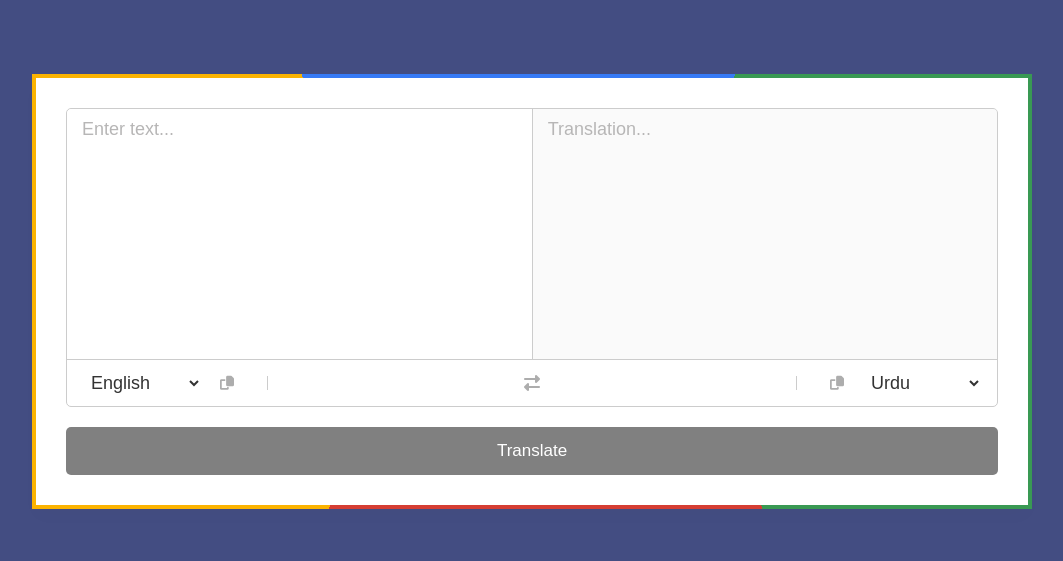
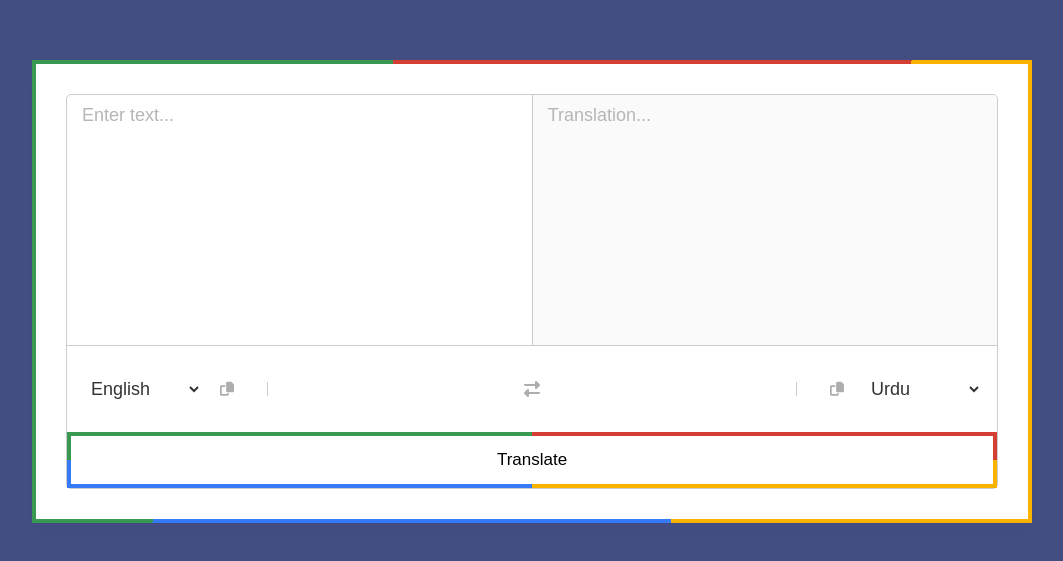
Before and after one commit to sakhawatabbasi/Language-Translator, a React (Create React App) app: page / in a window 1280 px wide. Shown: the part 109-670 px from the top of the page, without its empty margins (108-1171 px from the left). Built offline with nearby package versions, Linux system fonts and the light colour scheme.

Commit message:
change the functionality

```diff
--- a/package.json
+++ b/package.json
@@ -1,4 +1,5 @@
 {
+  "homepage": "https://sakhawatabbasi.github.io/Language-Translator",
   "name": "todo_list",
   "version": "0.1.0",
   "private": true,
@@ -19,6 +20,8 @@
     "web-vitals": "^2.1.4"
   },
   "scripts": {
+    "predeploy": "npm run build",
+    "deploy": "gh-pages -d build",
     "start": "react-scripts start",
     "build": "react-scripts build",
     "test": "react-scripts test",
--- a/src/App.css
+++ b/src/App.css
@@ -12,10 +12,12 @@ body {
   min-height: 100vh;
  background:#434d82;
 }
+
+
+
 .rainbow {
   --border-size: 0.3rem;
   border: var(--border-size) solid transparent;
-
   /* Paint an image in the border */
   border-image: conic-gradient(
       from var(--angle),
@@ -45,7 +47,7 @@ body {
   }
 
   .rainbow {
-    animation: rotate 4s linear infinite, opacityChange 3s infinite alternate;
+    animation: rotate 6s linear infinite, opacityChange 4s infinite alternate;
   }
 .container {
   min-width: 1000px;
@@ -91,6 +93,7 @@ li,
 .controls {
   list-style: none;
   padding: 12px 15px;
+  margin-top: 20px;
 }
 .controls .row .icons {
   width: 38%;
@@ -147,7 +150,13 @@ li,
 .controls i:active {
   transform: scale(0.9);
 }
-.butn{
+
+.rainbow1:hover{
+  background:aqua;
+  color: black;
+}
+
+.rainbow1{
   width: 100%;
   padding: 14px;
   outline: none;
@@ -158,8 +167,51 @@ li,
   font-size: 17px;
   border-radius: 5px;
   background:gray;
+  color: black;
+  --border-size: 0.3rem;
+  border: var(--border-size) solid transparent;
+
+  /* Paint an image in the border */
+  border-image: conic-gradient(
+      from var(--angle),
+      #d53e33 0deg 90deg,
+      #fbb300 90deg 180deg,
+      #377af5 180deg 270deg,
+      #399953 270deg 360deg
+    )
+    1 stretch;
+  background: rgb(255 255 255 / var(--opacity));
 }
-.butn:hover{
-  background:aqua;
-  color: black;
+
+
+
+.loader-container {
+  position: fixed;
+  top: 0;
+  left: 0;
+  width: 100%;
+  height: 100%;
+  background-color: rgba(0, 0, 0, 0.3);
+  z-index: 9999;
+  display: flex;
+  justify-content: center;
+  align-items: center;
 }
+
+.loader {
+  border: 8px solid #f3f3f3;
+  border-top: 8px solid #3498db;
+  border-radius: 50%;
+  width: 50px;
+  height: 50px;
+  animation: spin 1s linear infinite;
+}
+
+@keyframes spin {
+  0% {
+    transform: rotate(0deg);
+  }
+  100% {
+    transform: rotate(360deg);
+  }
+}
--- a/src/components/Inputform.js
+++ b/src/components/Inputform.js
@@ -1,24 +1,25 @@
-import React from 'react'
+import React, { forwardRef } from "react";
 
-const Inputform = ({inputText,setInputText,translatedText,}) => {
-    // console.log("rendering child:input form");
+const Inputform = forwardRef((props, ref) => {
+  console.log("rendering child:input form");
   return (
     <div className="text-input">
       <textarea
-
+        required
+        ref={ref}
         className="from-text"
         placeholder="Enter text..."
-        type="text" value={inputText} onChange={e => setInputText(e.target.value)}
+        type="text"
+        value={props.inputText}
       ></textarea>
       <textarea
-
         disabled
         className="to-text"
         placeholder="Translation..."
-      value={translatedText}
+        value={props.translatedText}
       ></textarea>
     </div>
-  )
-}
+  );
+});
 
 export default Inputform;
--- a/src/components/Translate.js
+++ b/src/components/Translate.js
@@ -1,69 +1,85 @@
 import React, { useState, useRef, useCallback } from "react";
-import countries from "../data";
 import Inputform from "./Inputform";
 import Options from "./Options";
 
 const Translate = () => {
-  // console.log("rendering parent:Translate");
-  const [inputText, setInputText] = useState("");
+  console.log("rendering parent:Translate");
   const [translateFrom, setTranslateFrom] = useState("en-GB");
   const [translateTo, setTranslateTo] = useState("ur-PK");
   const [translatedText, setTranslatedText] = useState("");
+  const [isLoading, setIsLoading] = useState(false);
 
   const translatedTextRef = useRef("");
+  const inpuTextRef = useRef();
 
   const translateText = useCallback(() => {
+    setIsLoading(true);
+
     fetch(
-      `https://api.mymemory.translated.net/get?q=${inputText}&langpair=${translateFrom}|${translateTo}`
+      `https://api.mymemory.translated.net/get?q=${inpuTextRef.current.value}&langpair=${translateFrom}|${translateTo}`
     )
       .then((response) => response.json())
       .then((data) => {
         translatedTextRef.current = data.responseData.translatedText;
         setTranslatedText(translatedTextRef.current);
+
+      })
+      .catch((error) => {
+        console.error(error);
+      })
+      .finally(() => {
+        setIsLoading(false);
       });
-  }, [inputText, translateFrom, translateTo]);
+  }, [translateFrom, translateTo]);
 
   const handleExchangeClick = () => {
      setTranslateFrom(translateTo);
      setTranslateTo(translateFrom);
-    setInputText(translatedTextRef.current);
+    inpuTextRef.current.value = translatedTextRef.current;
     setTranslatedText("");
+
   };
+
 
   const handleCopyClick = () => {
     navigator.clipboard.writeText(translatedTextRef.current);
   };
 
-  const DropOptions = () => {
-    return Object.entries(countries).map(([code, name]) => (
-      <option key={code} value={code}>
-        {name}
-      </option>
-    ));
+  const handleSubmit = (event) => {
+    event.preventDefault();
+    if (inpuTextRef.current.value.trim() !== "") {
+      translateText();
+
+    }
+
   };
 
   return (
     <>
+      {isLoading && (
+        <div className="loader-container">
+          <div className="loader"></div>
+        </div>
+      )}
       <div className="container rainbow">
-        <div className="wrapper  ">
+        <div className="wrapper">
+          <form onSubmit={handleSubmit}>
             <Inputform
-            inputText={inputText}
-            setInputText={setInputText}
+              ref={inpuTextRef}
+              setInputText={inpuTextRef.current}
               translatedText={translatedText}
             />
             <Options
               translateFrom={translateFrom}
               setTranslateFrom={setTranslateFrom}
-            DropOptions={DropOptions}
               handleCopyClick={handleCopyClick}
               handleExchangeClick={handleExchangeClick}
               translateTo={translateTo}
               setTranslateTo={setTranslateTo}
             />
+            <button className=" rainbow1">Translate</button>
+          </form>
         </div>
-        <button className="butn " onClick={translateText}>
-          Translate
-        </button>
       </div>
     </>
   );
```
Also changed, not shown: src/components/Options.js (+37 -13 lines), 1 other file (tests, documents, lock files or other folders). Lines whose indentation alone changed are shown as unchanged.
